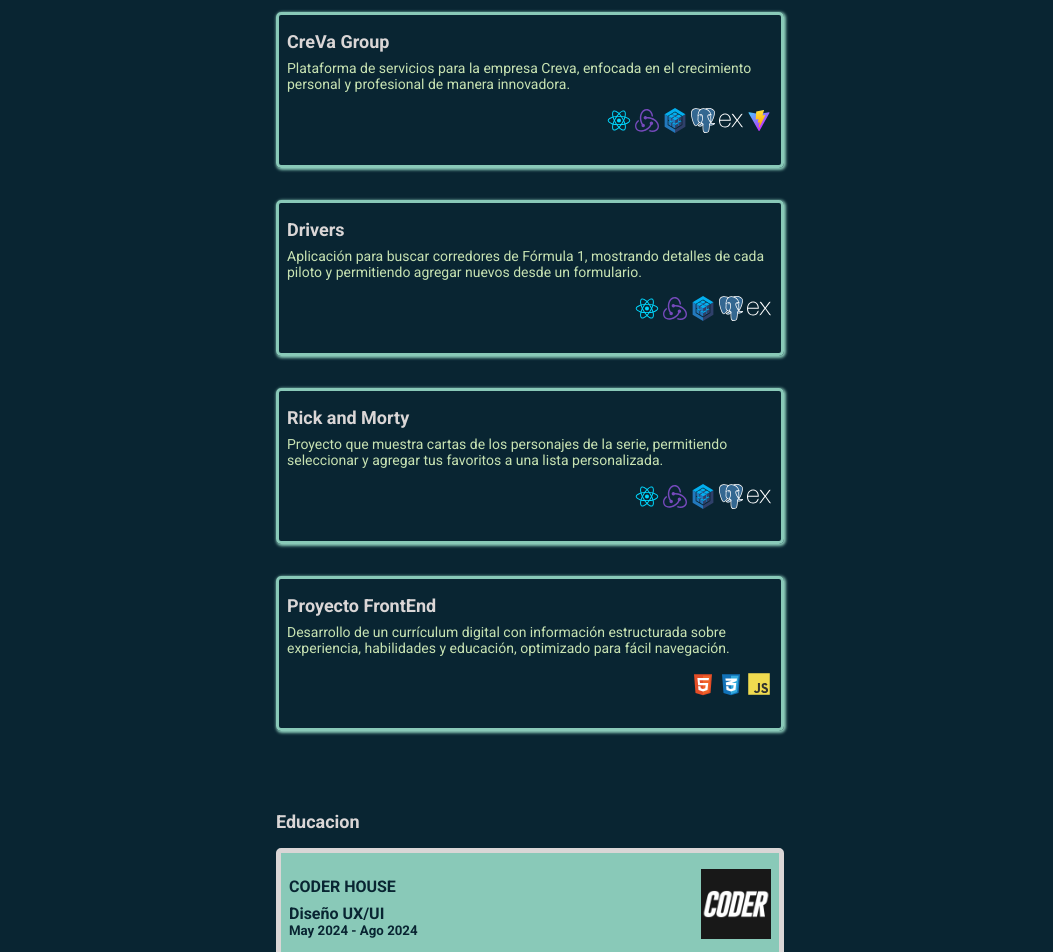
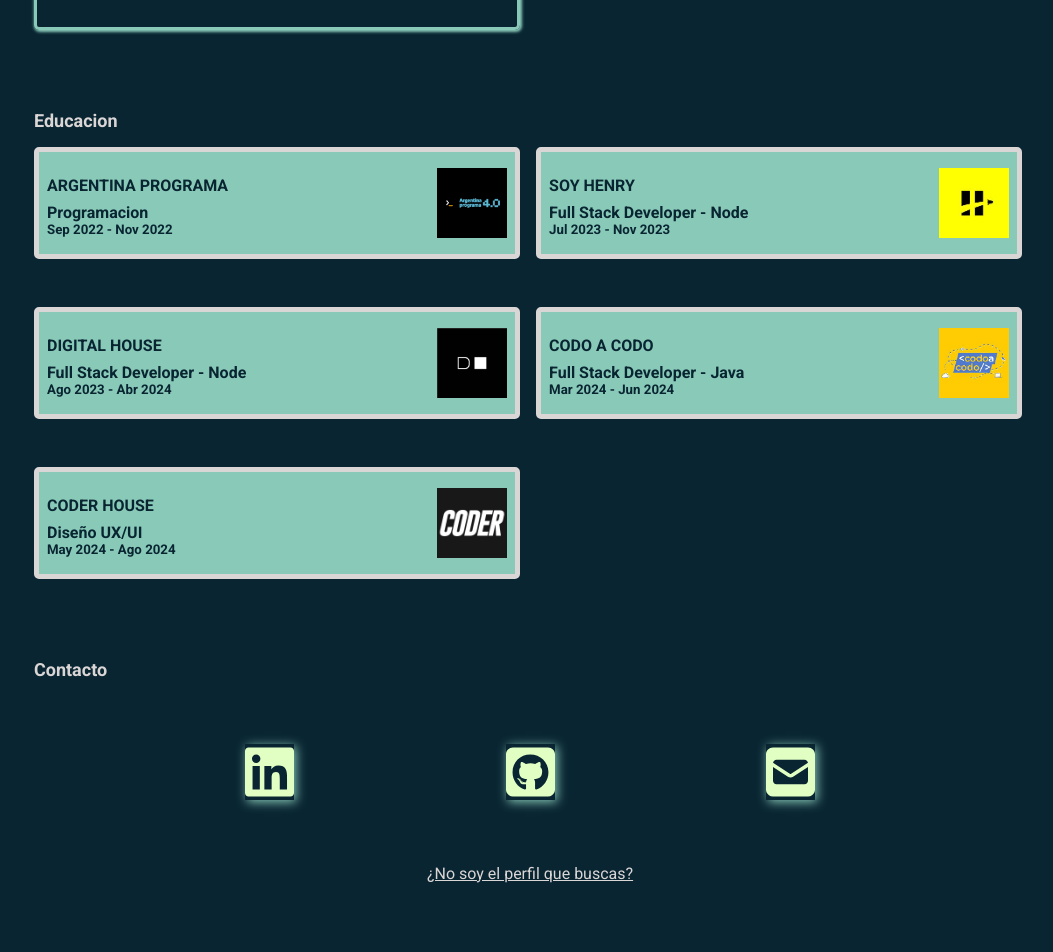
Before and after one commit to OsvaldoCorneli/portfolio, a React (Vite) app: page / in a window 1280 px wide. Shown: the part 1240-2192 px from the top of the page, without its empty margins (110-1163 px from the left). After the commit the page ends 2155 px from the top, so only its background shows below. Built offline with nearby package versions, Linux system fonts and the light colour scheme.

Commit message:
termine primera fase del portfolio

```diff
--- a/src/App.css
+++ b/src/App.css
@@ -7,25 +7,14 @@ body{
 
 }
 
-/* .grillas{
-    display: flex;
-    justify-content: center;
-    position: fixed;
-    z-index: 1;
-    width: 100%;
-    max-width: 540px;
-    height: 100vh;
-    padding: 8px 8px;
+
+@media ( min-width: 768px){
+
+    body{
+
+        max-width: 1024px;
+
+    }
+
+
 }
-
-.par{
-    background-color: rgba(255, 0, 0, 0.2);
-    margin: 0 8px 0 8px;
-    width: 22%;
-}
-
-.impar{
-    background-color: rgba(114, 38, 185, 0.2);
-    margin: 0 8px 0 8px;
-    width: 22%;
-} */
--- a/src/App.jsx
+++ b/src/App.jsx
@@ -10,12 +10,6 @@ function App() {
 
   return (
     <>
-    {/* <div className='grillas'>
-      <div className='impar'></div>
-      <div className='par'></div>
-      <div className='impar'></div>
-      <div className='par'></div>
-    </div> */}
     <Hello/>
     <Proyectos/>
     <Educacion/>
--- a/src/components/Contacto/contacto.jsx
+++ b/src/components/Contacto/contacto.jsx
@@ -12,7 +12,7 @@ export default function Contacto() {
     const email = 'overcorneli' + '@' + 'gmail.com';
     const mailtoLink = `mailto:${email}`;
     const [popupFlag , setPopupFlag] = useState(false)
-
+    const [interruptor , setInterruptor] = useState(false)
 
     useEffect(()=>{
 
@@ -20,6 +20,7 @@ export default function Contacto() {
 
     function modificaFlag(){
         setPopupFlag(true)
+        setInterruptor(true)
     }
 
     return (
@@ -34,8 +35,8 @@ export default function Contacto() {
             <a className={style.PopUp_btn} onClick={modificaFlag} >¿No soy el perfil que buscas?</a>
             {
             popupFlag
-            ?<PopUp popupFlag={popupFlag} setPopupFlag={setPopupFlag}/>
-            : <PopUp />
+            ?<PopUp popupFlag={popupFlag} setPopupFlag={setPopupFlag} />
+            : <PopUp interruptor={interruptor}/>
             }
         </div>
     )
--- a/src/components/Contacto/contacto.module.css
+++ b/src/components/Contacto/contacto.module.css
@@ -1,10 +1,10 @@
-.contenedor_contacto{
-    margin: 32px 16px ;
+.contenedor_contacto {
+    margin: 32px 16px;
     color: var(--titulos-color);
     max-width: 524px;
 }
 
-.contenedor_inconos_contacto{
+.contenedor_inconos_contacto {
     width: 100%;
     display: flex;
     margin: 64px 0;
@@ -12,20 +12,29 @@
 }
 
 
-.contenedor_inconos_contacto a svg{
+.contenedor_inconos_contacto a svg {
 
     color: var(--quaternary-color);
     font-size: 3.5rem;
     box-shadow: 2px 2px 10px var(--secondary-color)
- }
+}
 
- .contenedor_inconos_contacto a{
-  text-decoration: none;
-  background-color: var(--primary-color)
- }
+.contenedor_inconos_contacto a {
+    text-decoration: none;
+    background-color: var(--primary-color)
+}
 
- .PopUp_btn{
+.PopUp_btn {
     display: flex;
     justify-content: center;
-    text-decoration:underline
- }
+    text-decoration: underline;
+    cursor: pointer;
+}
+
+
+@media(min-width: 768px) {
+
+    .contenedor_contacto {
+        max-width: 1024px;
+    }
+}
--- a/src/components/Educacion/educacion.module.css
+++ b/src/components/Educacion/educacion.module.css
@@ -1,11 +1,22 @@
-.contenedor_educacion{
+.contenedor_educacion {
 
     color: var(--titulos-color);
-    margin: 64px 16px ;
+    margin: 64px 16px;
 
 }
 
-.contenedor_cards{
+.contenedor_cards {
     display: flex;
     flex-direction: column-reverse;
 }
+
+
+@media(min-width: 768px) {
+
+    .contenedor_cards {
+
+        display: grid;
+        grid-template-columns: 49% 49%;
+        gap: 16px;
+    }
+}
--- a/src/components/PopUp/PopUp.jsx
+++ b/src/components/PopUp/PopUp.jsx
@@ -5,7 +5,7 @@ import { faRectangleXmark } from '@fortawesome/free-solid-svg-icons';
 import CardPopUp from "../CardPopUp/CardPopUp.jsx";
 import data from "../../../public/data/colegas.json"
 
-function PopUp({popupFlag, setPopupFlag}) {
+function PopUp({popupFlag, setPopupFlag, interruptor}) {
 
     const [ishidden, setIsHidden] = useState(false)
     const [contador, setContador] = useState(10)
@@ -34,7 +34,7 @@ function PopUp({popupFlag, setPopupFlag}) {
     }
 
     useEffect(() => {
-        if (contador > 0 && ishidden ) {
+        if (contador > 0 && ishidden && !interruptor) {
 
             setTimeout(() => {
                 let newContador = contador - 1;
@@ -53,12 +53,12 @@ function PopUp({popupFlag, setPopupFlag}) {
             handlerPublicity()
         }
 
-        if(popupFlag){
+        if(popupFlag || interruptor){
             setIsHidden(false)
         }
 
 
-    }, [contador, ishidden])
+    }, [contador, ishidden, interruptor])
 
     const handlerpopup = ()=>{
         setSegundos(70000)
--- a/src/components/Proyectos/proyectos.module.css
+++ b/src/components/Proyectos/proyectos.module.css
@@ -12,3 +12,17 @@
 .card_proyectos_contenedor a{
     text-decoration: none;
 }
+
+@media(min-width: 768px){
+
+    .card_proyectos_contenedor{
+
+        display: grid;
+        grid-template-columns: 49% 49%;
+        gap: 16px;
+
+    }
+
+
+
+}
```
Also changed, not shown: src/components/CardProyect/cardproyect.module.css (+10 -12 lines), src/components/ScrollBtn/scrollbtn.module.css (line endings or trailing spaces).
